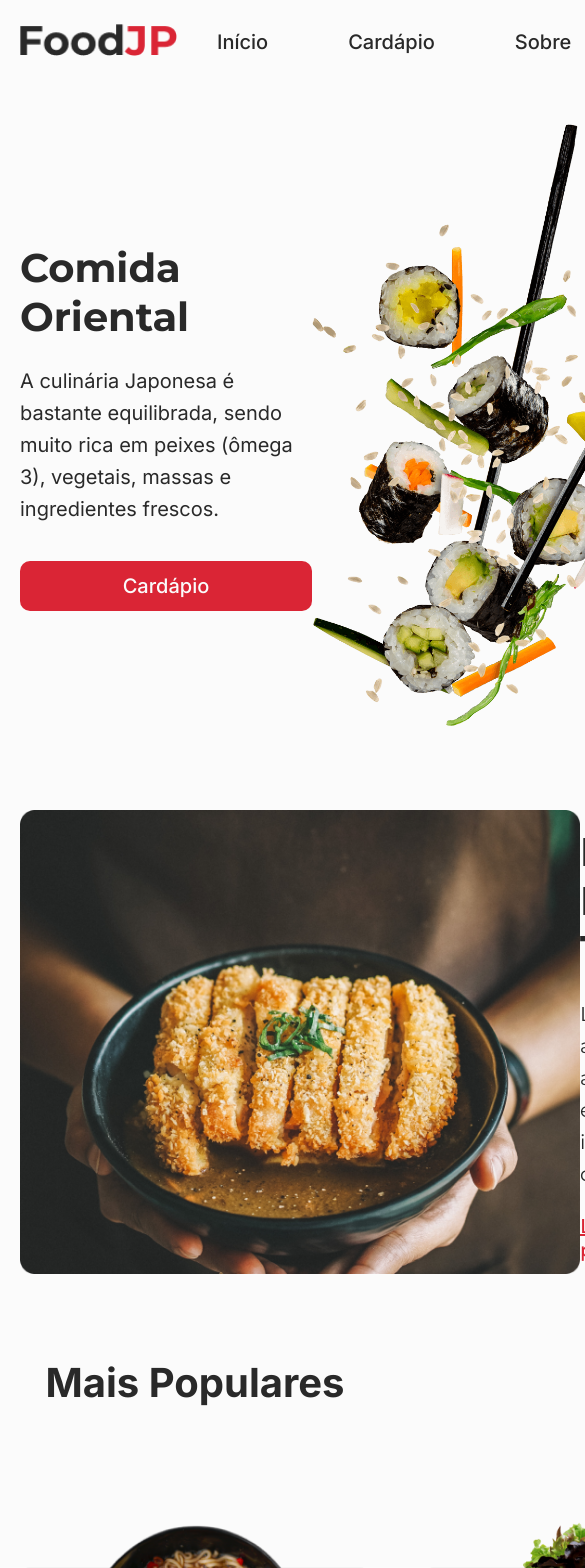
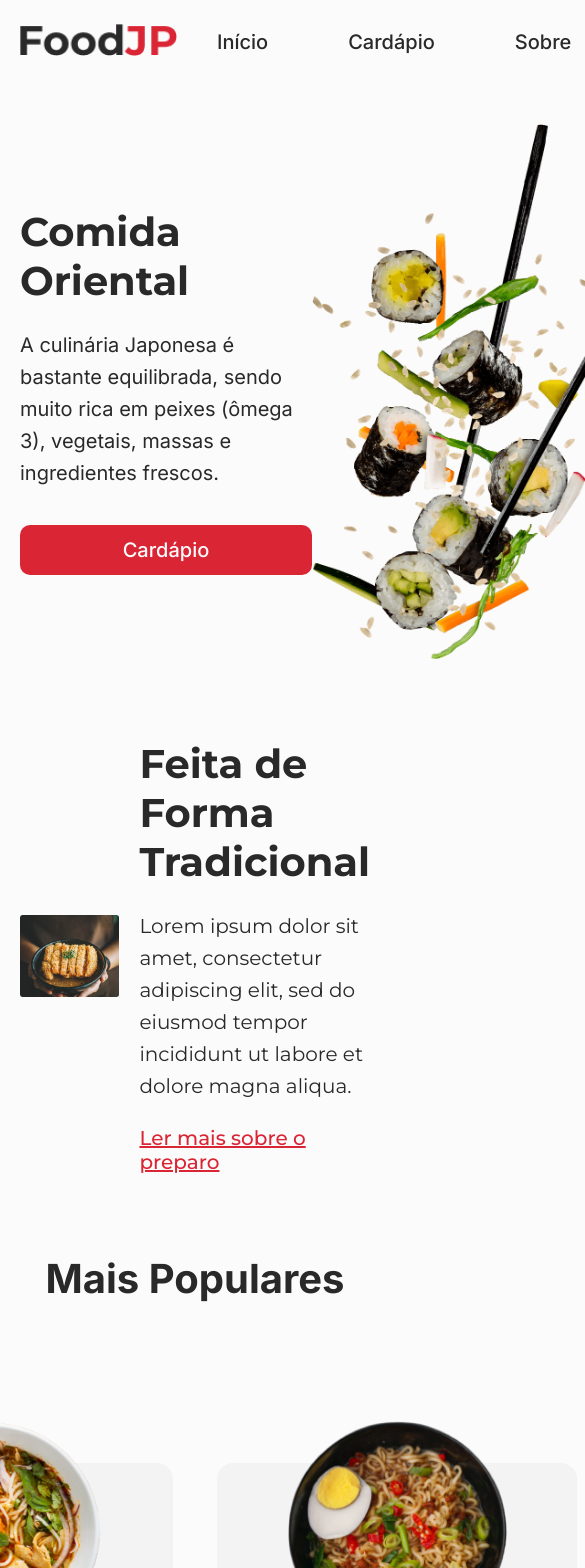
Before and after one commit to brennerpaiva/-japanese-restaurant, a Next.js app: page / in a window 390 px wide. Shown: the top 1568 px of the page, 585 px wide, since content can reach past the window. Built offline with nearby package versions, Linux system fonts and the light colour scheme.

Commit message:
style: responsive components

```diff
--- a/src/components/Comments/styles.module.scss
+++ b/src/components/Comments/styles.module.scss
@@ -45,3 +45,24 @@
         width: 455px;
     }
 }
+
+@media (max-width: 1230px) {
+    .cardRow {
+        gap: 2.8rem;
+    }
+
+    .card {
+        width: 440px;
+        height: 440px;
+        text-align: center;
+        align-items: center;
+
+        p {
+            width: 400px;
+        }
+    }
+}
+
+@media (max-width: 720px) {
+
+}
--- a/src/components/FirstSection/firstSecton.jsx
+++ b/src/components/FirstSection/firstSecton.jsx
@@ -15,7 +15,7 @@ export default function FirstSection() {
         <button>Cardápio</button>
       </div>
       <div className={Style.image}>
-        <Image src={ImageSection1} width={450} />
+        <Image src={ImageSection1}/>
       </div>
     </div>
   );
--- a/src/components/FirstSection/styles.module.scss
+++ b/src/components/FirstSection/styles.module.scss
@@ -36,3 +36,20 @@
         color: var(--white);
     }
 }
+
+.image{
+    img{
+        max-width: 40rem;
+        height: auto;
+        display: block;
+        margin: 0 auto;
+    }
+}
+
+@media (max-width: 1080px) {
+
+}
+
+@media (max-width: 720px) {
+
+}
--- a/src/components/Location/location.jsx
+++ b/src/components/Location/location.jsx
@@ -9,7 +9,7 @@ export default function Location() {
     <div className={Styles.container}>
       <h1>Localização</h1>
       <div className={Styles.location}>
-        <Image src={MapImage} width={1170} />
+        <Image src={MapImage} />
         <div className={Styles.input}>
           <Image src={MapIcon} width={30} />
           <input type="text" placeholder="Localização para entrega" />
--- a/src/components/Location/styles.module.scss
+++ b/src/components/Location/styles.module.scss
@@ -15,6 +15,13 @@
     flex-direction: column;
     align-items: center;
     margin-top: 70px;
+
+    img{
+        max-width: 100%;
+        height: auto;
+        display: block;
+        margin: 0 auto;
+    }
 }
 
 .input {
--- a/src/components/MostPopular/styles.module.scss
+++ b/src/components/MostPopular/styles.module.scss
@@ -46,3 +46,16 @@
         color: var(--dark-20);
     }
 }
+
+@media (max-width: 1080px) {
+    .cardRow {
+        display: grid;
+        justify-content: center;
+        grid-template-columns: repeat(2, 1fr);
+    }
+
+}
+
+@media (max-width: 720px) {
+
+}
--- a/src/components/SecondSection/secondSection.jsx
+++ b/src/components/SecondSection/secondSection.jsx
@@ -7,7 +7,7 @@ export default function SecondSection() {
   return (
     <div className={Styles.container}>
       <div className={Styles.image}>
-        <Image src={ImageSection2} width={560} />
+        <Image src={ImageSection2} />
       </div>
       <div className={Styles.text}>
         <h1>Feita de Forma Tradicional</h1>
--- a/src/components/SecondSection/styles.module.scss
+++ b/src/components/SecondSection/styles.module.scss
@@ -7,6 +7,15 @@
     align-items: center;
 }
 
+.image{
+    img{
+        max-width: 100%;
+        height: auto;
+        display: block;
+        margin: 0 auto;
+        padding-right: 2rem;
+    }
+}
 
 .text {
     font-family: "Montserrat", sans-serif;
@@ -30,3 +39,11 @@
         font-size: 2rem;
     }
 }
+
+@media (max-width: 1080px) {
+
+}
+
+@media (max-width: 720px) {
+
+}
```
